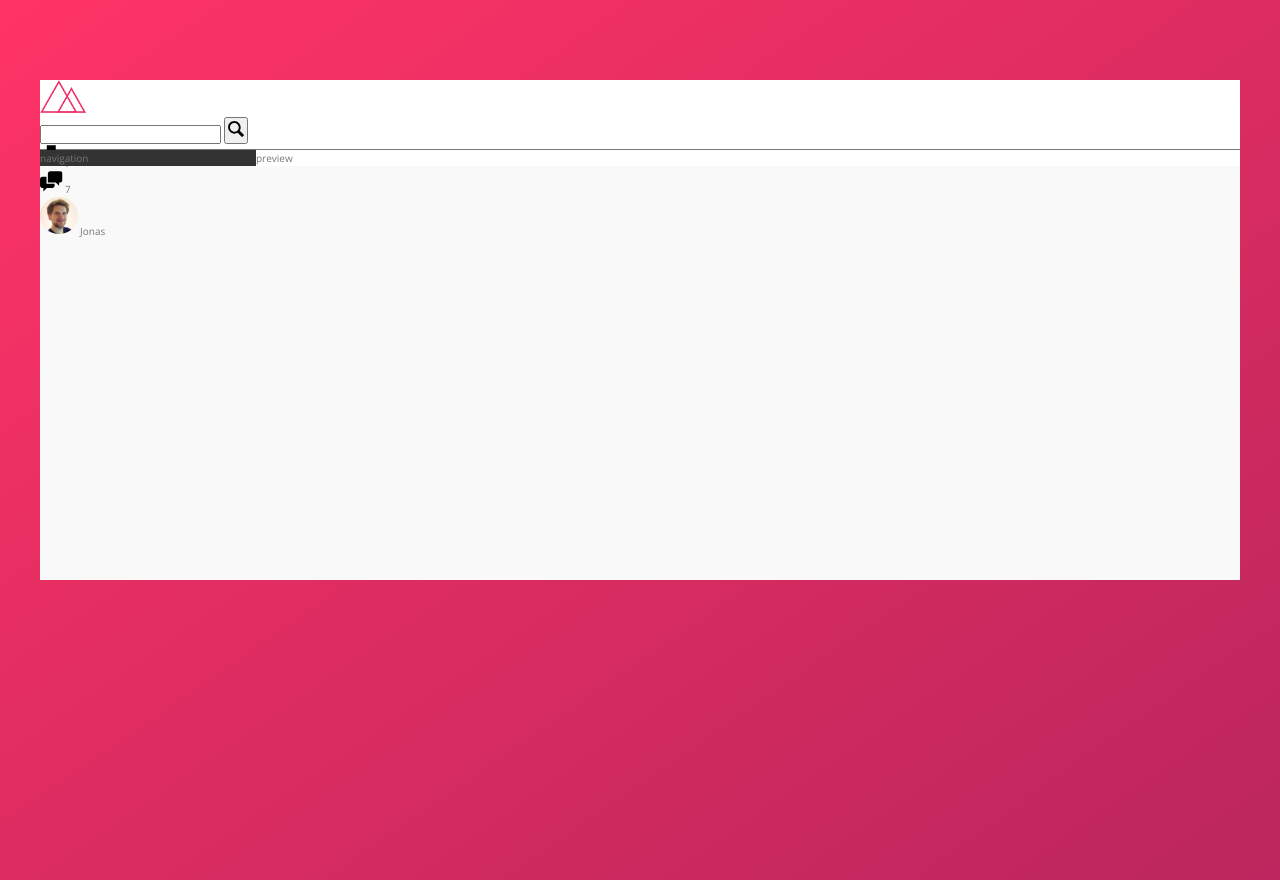
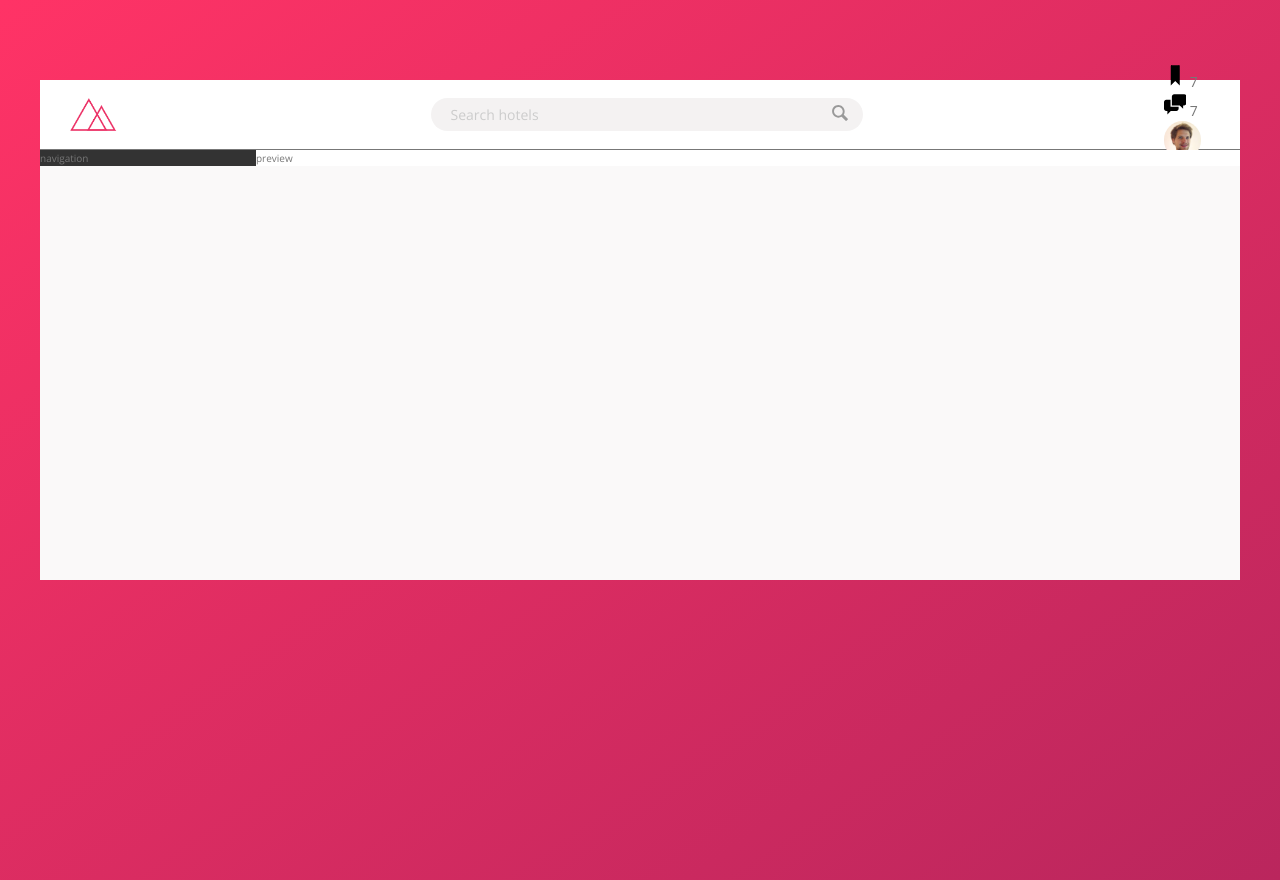
Before and after one commit to Dual1tyxd3v/trillo-advanced-CSS-, a website: page index.html in a window 1280 px wide. Drawn offline with nearby package versions, Linux system fonts and the light colour scheme.

Commit message:
Add header style --WIP

```diff
--- a/index.html
+++ b/index.html
@@ -16,7 +16,7 @@
                 <img src="img/logo.png" alt="Logo" class="logo">
 
                 <form action="#" class="search">
-                    <input type="text" class="search__input">
+                    <input type="text" class="search__input" placeholder="Search hotels">
                     <button class="search__button" type="submit">
                         <svg class="search__icon">
                             <use xlink:href="./img/sprite.svg#icon-magnifying-glass"></use>
--- a/sass/_components.scss
+++ b/sass/_components.scss
@@ -1,14 +1,56 @@
 // Logo
 .logo {
   height: 3.25rem;
+  margin-left: 3rem;
 }
 //
 // SEARCH
 .search {
+  flex: 0 0 40%;
+  display: flex;
+  justify-content: center;
+  align-items: center;
+
+  &__input {
+    width: 90%;
+    border: none;
+    background-color: var(--color-grey-light-2);
+    font-family: inherit;
+    font-size: inherit;
+    border-radius: 1000px;
+    padding: .7rem 2rem;
+    transition: all .2s;
+    margin-right: -3.25rem;
+
+    &:focus {
+      width: 100%;
+      background-color: var(--color-grey-light-3);
+      outline: none;
+    }
+
+    &::placeholder {
+      font-weight: 100;
+      color: var(--color-grey-light-4);
+    }
+  }
+
+  &__input:focus + &__button {
+    background-color: var(--color-grey-light-3);
+  }
+
+  &__button {
+    background-color: var(--color-grey-light-2);
+    border: none;
+
+    &:active {
+      transform: translateY(2px);
+    }
+  }
 
   &__icon {
     height: 2rem;
     width: 2rem;
+    fill: var(--color-grey-dark-3);
   }
 }
 //
--- a/sass/_layout.scss
+++ b/sass/_layout.scss
@@ -8,6 +8,10 @@
 
 .header {
   background-color: #fff;
+  font-size: 1.4rem;
+  display: flex;
+  justify-content: space-between;
+  align-items: center;
   height: 7rem;
   border-bottom: 1px solid var(--color-grey-dark-2);
 }
```
Also changed, not shown: css/style.css, 1 other file.
